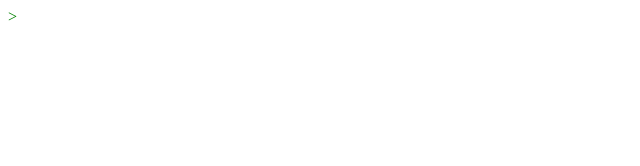
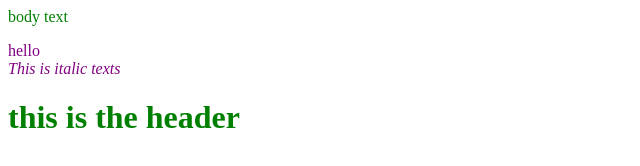
Before and after one commit to MXKLZL/learning-web, a plain HTML site: page css/index.html in a window 1280 px wide. Shown: the whole page, without its empty margins (0-640 px from the left). Drawn offline with Linux system fonts and the light colour scheme.

Commit message:
added index.html

```diff
--- a/css/index.html
+++ b/css/index.html
@@ -6,7 +6,7 @@
 		Style Sheet
 	</title>
 
-	<style type="text/css">
+	<style>
 		body {
 			color: green;
 		}
@@ -14,11 +14,21 @@
 			color: purple;
 		}
 		h1, h2, em, b {
+			font-family: times new roman, georgia, serif;
+		}
+		a {
+			font-family: verdana, arial, sans-serif;
+		}
 
-		}
 	</style>
 </head>
 <body>
-
+	body text
+	<p>hello
+	<br />
+	<i>This is italic texts</i>
+	<br />
+	<h1>this is the header</h1>
+	</p>
 </body>
-</html>>
+</html>
```
